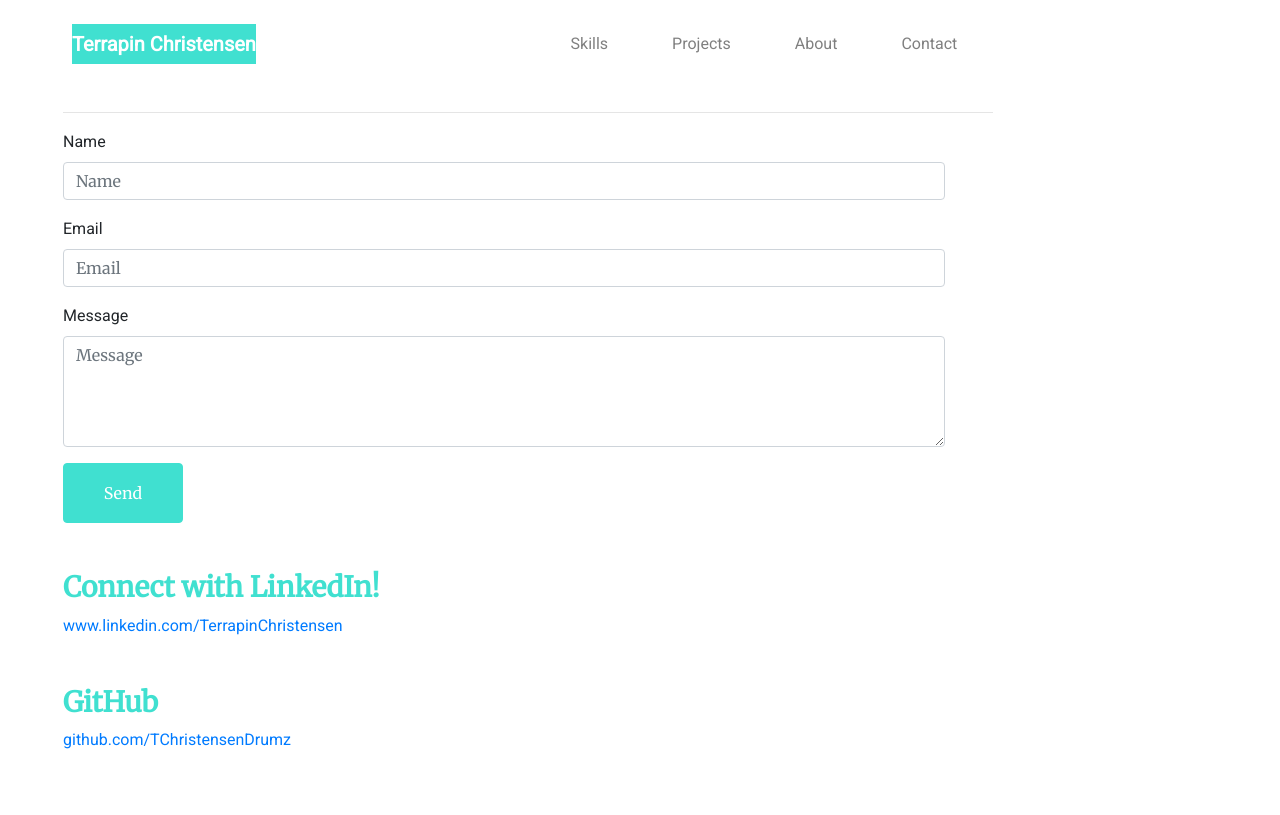
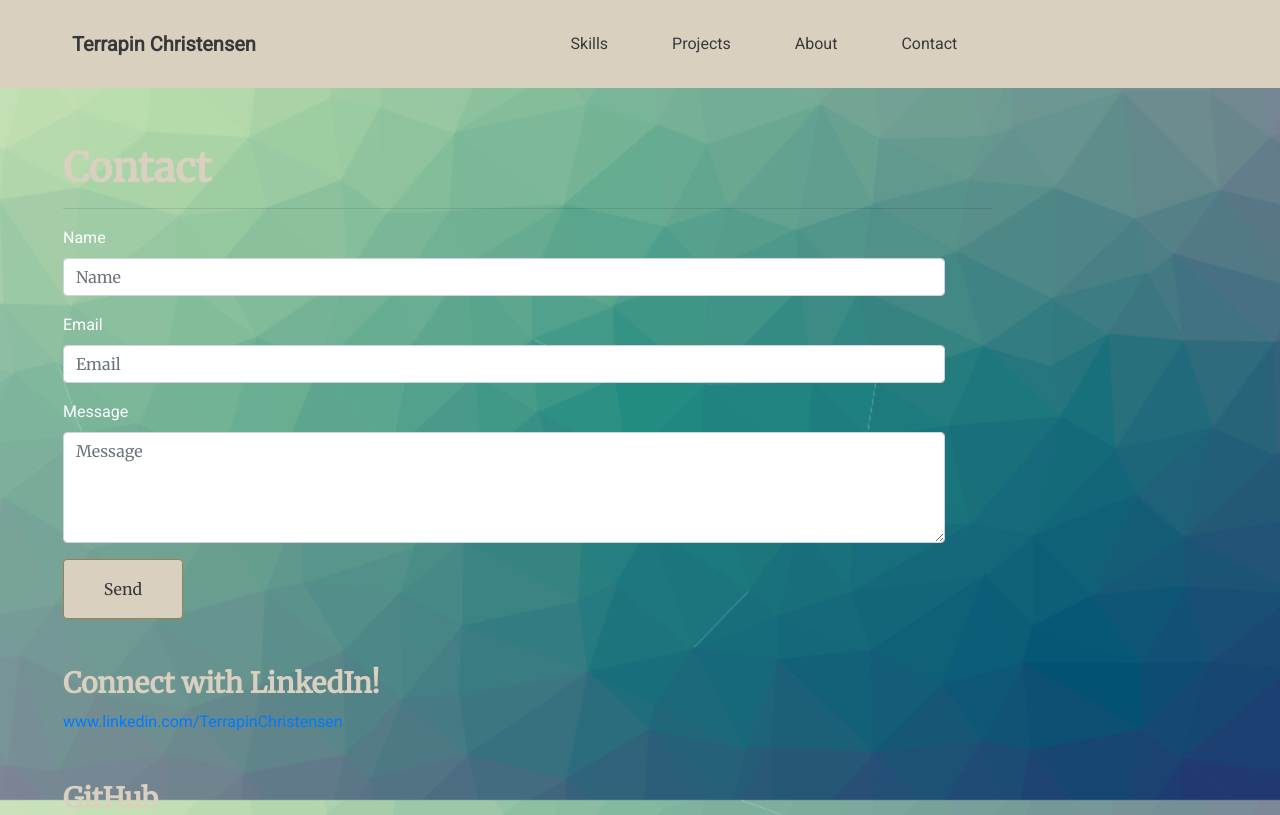
Before and after one commit to TChristensenDrumz/Portfolio, a React (Create React App) app: page /contact in a window 1280 px wide. Shown: the top 815 px of the page. Built offline with nearby package versions, Linux system fonts and the light colour scheme.

Commit message:
added styling

```diff
--- a/src/App.css
+++ b/src/App.css
@@ -1,60 +1,86 @@
-@import url('https://fonts.googleapis.com/css2?family=Merriweather&family=Roboto&display=swap');
+@import url("https://fonts.googleapis.com/css2?family=Merriweather&family=Roboto&display=swap");
 /*
 font-family: 'Merriweather', serif;
 font-family: 'Roboto', sans-serif;
 */
 
 * {
-    font-family: 'Merriweather', serif;
+  font-family: "Merriweather", serif;
+}
+
+body {
+  background: url("./assets/background.jpeg") no-repeat center center fixed;
+  -webkit-background-size: cover;
+  -moz-background-size: cover;
+  -o-background-size: cover;
+  background-size: cover;
+  background-repeat: no-repeat;
 }
 
 h1 {
   font-weight: bold !important;
-    color: turquoise;
+  color: #dad0c0;
+}
+
+h3 {
+  color: #dad0c0;
 }
 
 .navbar {
-    background-color: white;
-}
-
-.headerTextColor {
-    color: white;
+  background-color: #dad0c0;
 }
 
 .navbar-brand {
   font-weight: bold;
-    background-color: turquoise;
-    color: white !important;
-
+  color: #373939 !important;
 }
 
-p, a, .nav-link, label, input {
-    font-family: 'Roboto', sans-serif;
+p,
+a,
+ul,
+li,
+.nav-link,
+label,
+input {
+  font-family: "Roboto", sans-serif;
+  color: white;
+}
+
+.nav-link {
+  color: #373939 !important;
 }
 
 .hashlink {
-    color: rgba(0,0,0,.5);
-    padding: .5rem .5rem;
+  color: #373939;
+  padding: 0.5rem 0.5rem;
 }
 
 .btn-info {
-    background-color: turquoise !important;
-    border-color: turquoise !important;
+  background-color: #dad0c0 !important;
+  border-color: #9f7f4e !important;
+  color: #373939 !important;
   width: 120px;
   height: 60px;
 }
 
-.btn, .form-control {
+.btn-info:hover {
+  background-color: #9f7f4e !important;
+  border-color: #7a5b45 !important;
+  color: #dad0c0 !important;
+}
+
+.btn,
+.form-control {
   border-radius: 0rem;
 }
 
 #contact-message {
-    height: calc(1.5em + .75rem + 75px);
+  height: calc(1.5em + 0.75rem + 75px);
 }
 
 .footer {
   text-align: center;
-    color: teal;
+  color: #dad0c0;
   background-color: rgb(48, 48, 48);
 }
 
@@ -63,8 +89,8 @@ p, a, .nav-link, label, input {
   padding-bottom: 100px;
 }
 
-.turquoise {
-    color: turquoise;
+.sisal {
+  color: #dad0c0;
   font-weight: bold;
 }
 
@@ -78,7 +104,7 @@ p, a, .nav-link, label, input {
 }
 
 .roboto {
-    font-family: 'Roboto', sans-serif;
+  font-family: "Roboto", sans-serif;
 }
 
 .card {
--- a/src/pages/Contact.js
+++ b/src/pages/Contact.js
@@ -24,7 +24,7 @@ function Contact() {
 
   return (
     <>
-      <div className="container-fluid ml-5">
+      <div className="container-fluid ml-5 contact-header" style={{ paddingTop: "6rem" }}>
         <div className="row mt-5">
           <div className="col-sm-9 col-xs-12">
             <h1>Contact</h1>
@@ -63,13 +63,13 @@ function Contact() {
           </div>
         </div>
         <section className="mt-5">
-          <h3 className="turquoise">Connect with LinkedIn!</h3>
+          <h3 className="sisal">Connect with LinkedIn!</h3>
           <a href="https://www.linkedin.com/in/terrapin-christensen-381a831b8/">
             www.linkedin.com/TerrapinChristensen
           </a>
         </section>
         <section className="mt-5">
-          <h3 className="turquoise">GitHub</h3>
+          <h3 className="sisal">GitHub</h3>
           <a href="https://github.com/TChristensenDrumz">
             github.com/TChristensenDrumz
           </a>
```
Also changed, not shown: src/assets/background.jpeg (added). Lines whose indentation alone changed are shown as unchanged.
